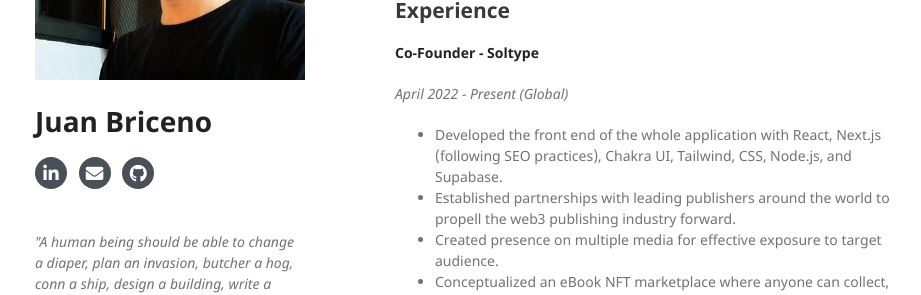
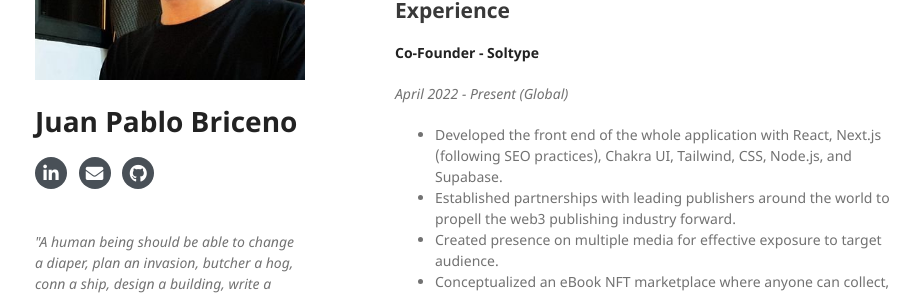
Before and after one commit to juanbric/homepage, a Jekyll site: the page built from index.md, in a window 1280 px wide. Shown: the part 248-543 px from the top of the page, without its empty margins (175-1096 px from the left). Built offline with Jekyll 4.4.1, drawn with Linux system fonts in a browser that asks for light colours; nearby versions of some CDN libraries; our own code applies the rules of GitHub Pages for plain Markdown files; a style sheet for code colours, icons or effects is not loaded.

Commit message:
Update _config.yml

```diff
--- a/_config.yml
+++ b/_config.yml
@@ -1,4 +1,4 @@
-title: Juan Briceno
+title: Juan Pablo Briceno
 logo: /assets/img/6xhfVFLM_400x400.jpg
 round-logo: true
 position:
```
